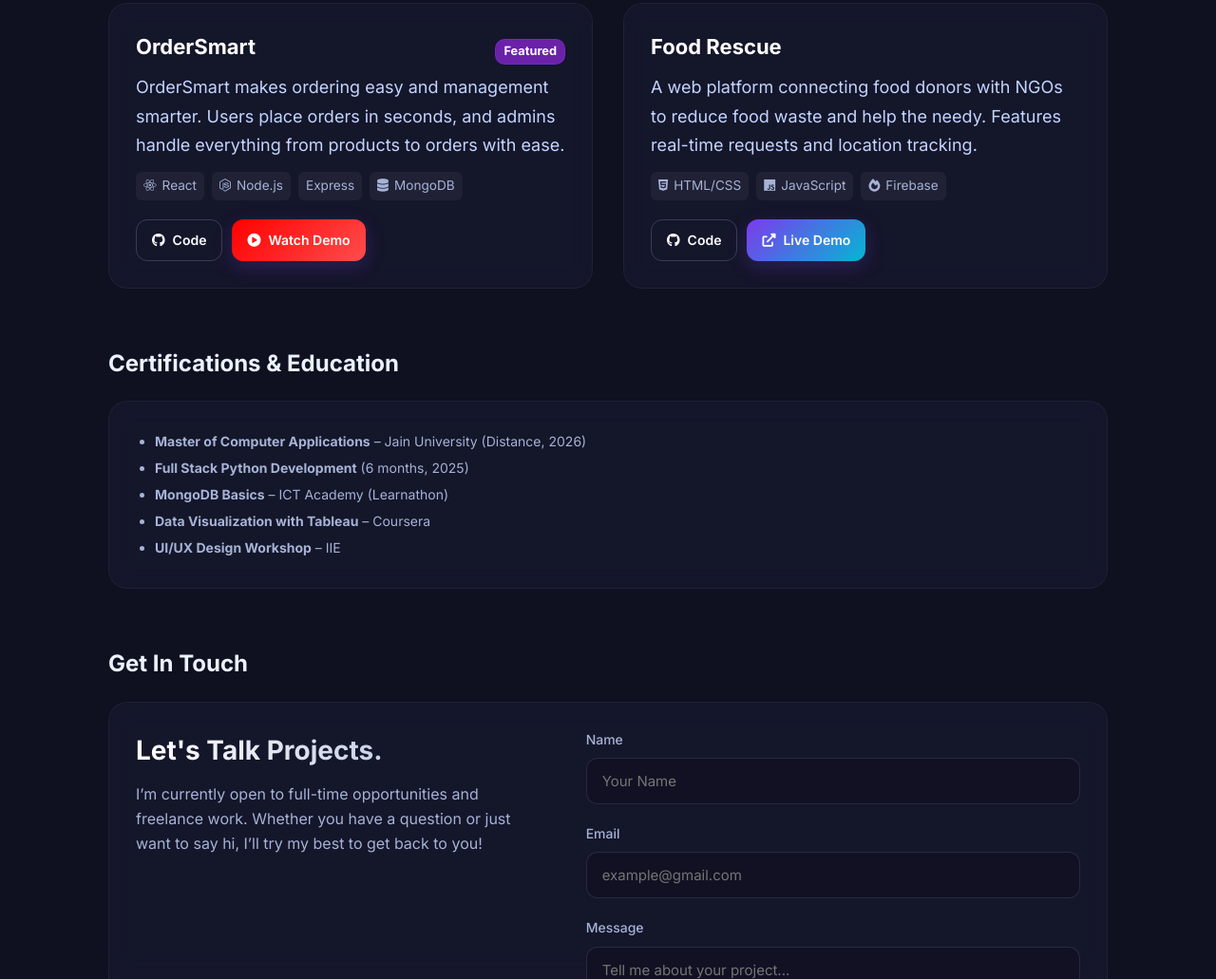
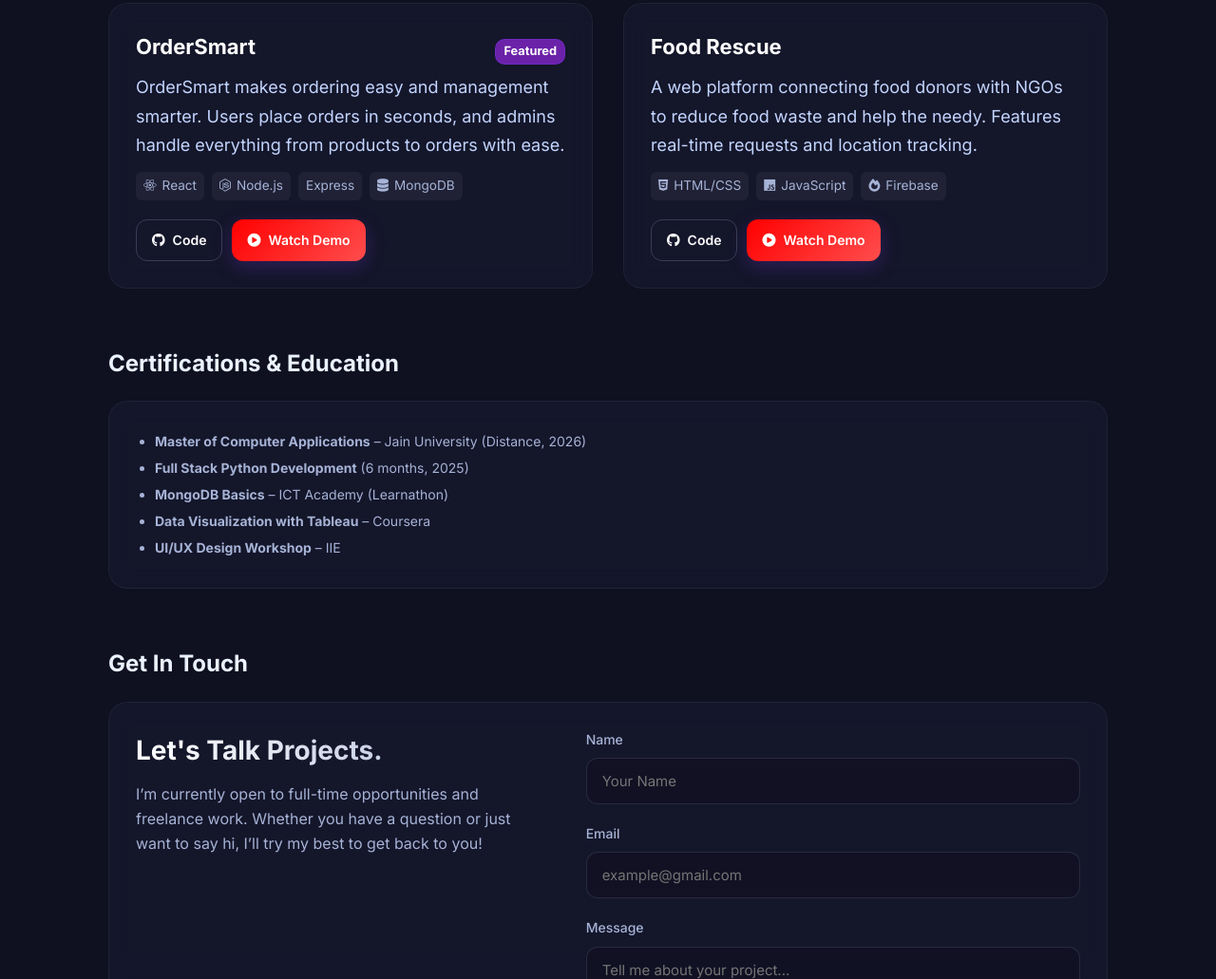
Before and after one commit to Ruthrapriya-R/Portfolio, a plain HTML site: page index.html in a window 1280 px wide. Shown: the part 1081-2112 px from the top of the page at 95% size. Drawn offline with nearby package versions, Linux system fonts and the light colour scheme.

Commit message:
Add files via upload

```diff
--- a/index.html
+++ b/index.html
@@ -337,13 +337,13 @@ textarea.form-input { resize: vertical; min-height: 120px; }
               <a href="https://github.com/Ruthrapriya-R/FoodRescue" target="_blank" class="btn ghost">
                 <i class="fab fa-github"></i> Code
               </a>
-              <a href="https://ruthrapriya-r.github.io/FoodRescue/" target="_blank" class="btn">
-                <i class="fas fa-external-link-alt"></i> Live Demo
+
+              <a href="https://youtu.be/dw2lrABCSVI" target="_blank" class="btn" style="background: linear-gradient(135deg, #ff0000, #ff4d4d);">
+                <i class="fas fa-play-circle"></i> Watch Demo
               </a>
             </div>
           </div>
         </div>
-
       </div>
     </section>
 
```
